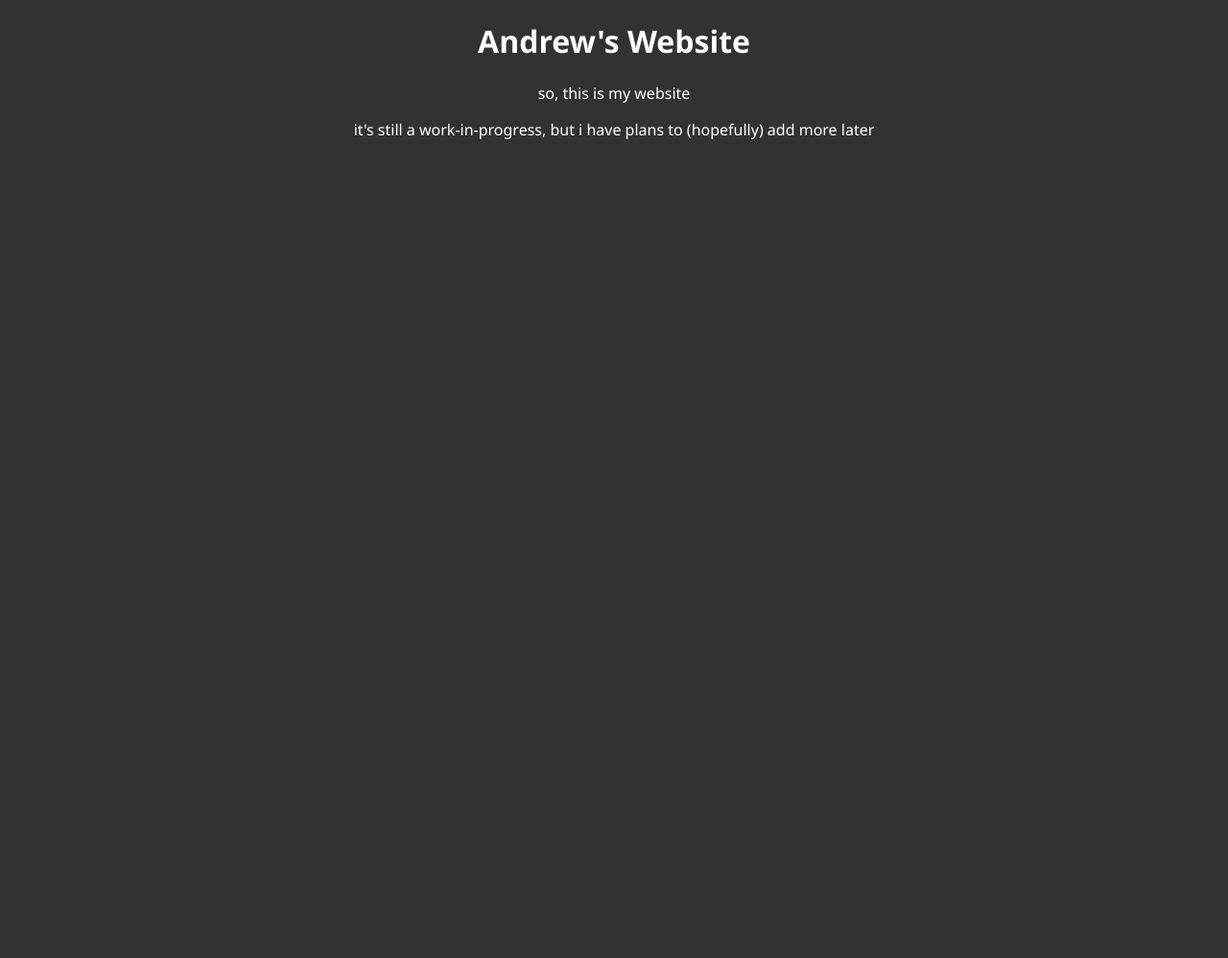
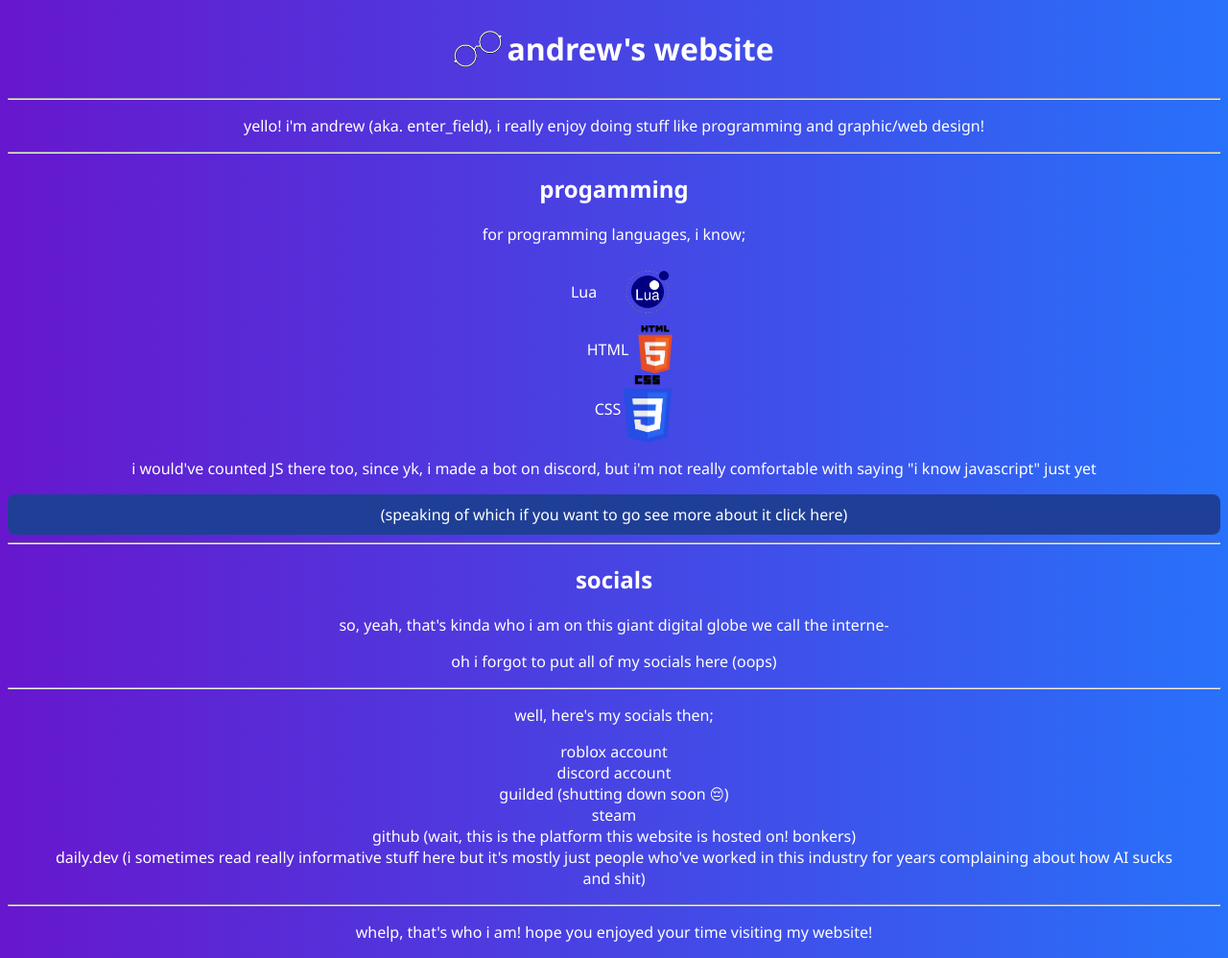
Before and after one commit to enter-field/enter-field.github.io, a plain HTML site: page index.html in a window 1280 px wide. Shown: the whole page at 96% size. Before the commit the page ends 800 px from the top, so only its background shows below. Drawn offline with Linux system fonts and the light colour scheme.

Commit message:
the MEGA update

```diff
--- a/assets/NexusToolsStyle.css
+++ b/assets/NexusToolsStyle.css
@@ -26,6 +26,8 @@ h3 {
 }
 hr {
   color: white;
+  border-radius: 10px;
+  border-top: 2px solid white;
 }
 ul {
   color: rgb(255, 255, 255);
@@ -97,10 +99,3 @@ a.gradient-btn:active {
     transform: translateY(0);      /* reset when clicked */
     opacity: 0.8;
 }
-hr {
-    border: none;
-    height: 2px;
-    color: white;
-    margin: 20px 0;
-    border-radius: 10px;
-}
--- a/assets/styles.css
+++ b/assets/styles.css
@@ -1,5 +1,5 @@
 body {
-  background: rgb(50, 50, 50);
+  background: linear-gradient(to right, #6717cd, #2871fa);
 }
 p {
   color: rgb(255, 255, 255);
@@ -26,6 +26,7 @@ h3 {
 }
 hr {
   color: white;
+  border-radius: 10px;
 }
 ul {
   color: rgb(255, 255, 255);
@@ -37,11 +38,27 @@ li {
   font-family: 'Segoe UI', Tahoma, Geneva, Verdana, sans-serif;
   text-align: center
 }
+.HeaderContainer {
+  display: flex;
+  align-items: center;
+  justify-content: center;
+  gap: 5px;
+}
+
+.ProgrammingLanguageListContainer li {
+  display: flex;
+  align-items: center;
+  justify-content: center;
+  list-style: none;
+  padding: 0;
+  gap: 3px
+}
 /* Link styles */
 a {
     color: #ffffff;
     text-decoration: none;
     font-family: 'Segoe UI', Tahoma, Geneva, Verdana, sans-serif;
+    text-align: center;
 }
 
 /* Visited links */
@@ -58,7 +75,7 @@ a:hover {
 a.button-link {
     display: inline-block;           /* makes it behave like a button */
     padding: 10px 20px;              /* space inside */
-    background-color: #1a73e8;       /* button background */
+    background-color: #1f3f96;       /* button background */
     color: #ffffff;                  /* text color */
     text-decoration: none;           /* remove underline */
     font-family: 'Segoe UI', Tahoma, Geneva, Verdana, sans-serif;
@@ -97,10 +114,3 @@ a.gradient-btn:active {
     transform: translateY(0);      /* reset when clicked */
     opacity: 0.8;
 }
-hr {
-    border: none;
-    height: 2px;
-    color: white;
-    margin: 20px 0;
-    border-radius: 10px;
-}
--- a/index.html
+++ b/index.html
@@ -4,11 +4,63 @@
     <meta charset="UTF-8">
     <meta name="viewport" content="width=device-width, initial-scale=1.0">
     <title>Andrew's Website</title>
-    <link rel="icon" type="image/png" href="/assets/favicon.png">
-<link rel="stylesheet" href="/assets/styles.css">
+    <link rel="icon" type="image/png" href="/assets/faviconNew.png">
+    <link rel="stylesheet" href="/assets/styles.css">
+</head>
 
-<h1>Andrew's Website</h1>
-
-<p>so, this is my website</p>
-
-<p>it's still a work-in-progress, but i have plans to (hopefully) add more later</p>
+<div class="HeaderContainer">
+    <img src="assets/faviconNew.png" width="50px">
+<h1>andrew's website</h1>
+</div>
+<hr>
+<p>yello! i'm andrew (aka. enter_field), i really enjoy doing stuff like programming and graphic/web design!</p>
+<hr>
+<h2>progamming</h2>
+<p>for programming languages, i know;</p>
+<div class="ProgrammingLanguageListContainer">
+    <ul>
+<li>
+<p>Lua</p>
+<img src="assets/LuaLogoImage.png" width="100px">
+</li>
+<li>
+<p>HTML</p>
+<img src="assets/HTMLLogoImage.png" width="50px" height="50px">
+</li>
+<li>
+    <p>CSS</p>
+    <img src="assets/CSSLogoImage.png" width="50px" height="70px">
+</li>
+</div>
+<p>i would've counted JS there too, since yk, i made a bot on discord, but i'm not really comfortable with saying "i know javascript" just yet</p>
+<a class="button-link" href="https://enter-field.github.io/nexustools/" style="display: flex; justify-content: center; flex: 00 100px">(speaking of which if you want to go see more about it click here)</a>
+<hr>
+<h2>socials</h2>
+<p>so, yeah, that's kinda who i am on this giant digital globe we call the interne-</p>
+<p>oh i forgot to put all of my socials here (oops)</p>
+<hr>
+<p>well, here's my socials then;</p>
+<ul>
+    <div style="list-style: none; margin-right: 40px">
+        <li>
+        <a href="https://roblox.com/users/924129310/profile" target="_blank">roblox account</a>
+    </li>
+<li>
+    <a href="https://discord.com/users/1069761585758883880" target="_blank">discord account</a>
+</li>
+<li>
+    <a href="https://guilded.gg/u/Andrew" target="_blank">guilded (shutting down soon 😔)</a>
+</li>
+<li>
+    <a href="https://steamcommunity.com/id/enterfield/" target="_blank">steam</a>
+</li>
+<li>
+    <a href="https://github.com/enter-field" target="_blank">github (wait, this is the platform this website is hosted on! bonkers)</a>
+</li>
+<li>
+    <a href="https://app.daily.dev/enter_field" target="_blank">daily.dev (i sometimes read really informative stuff here but it's mostly just people who've worked in this industry for years complaining about how AI sucks and shit)</a>
+</li>
+    </div>
+</ul>
+<hr>
+<p>whelp, that's who i am! hope you enjoyed your time visiting my website!</p>
```
Also changed, not shown: nexustools/index.html (+1 -1 lines), nexustools/terms/index.html (+1 -1 lines).
